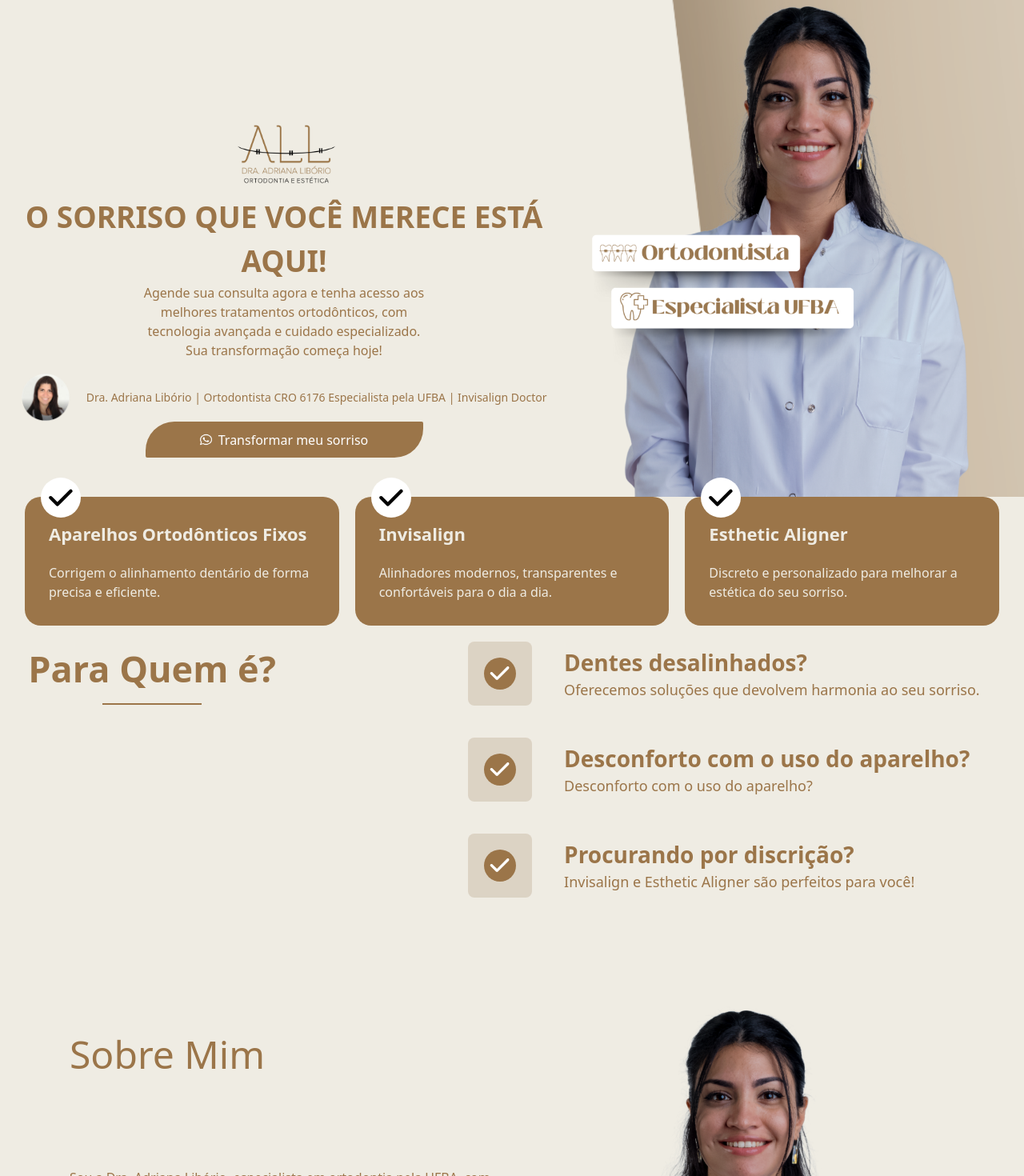
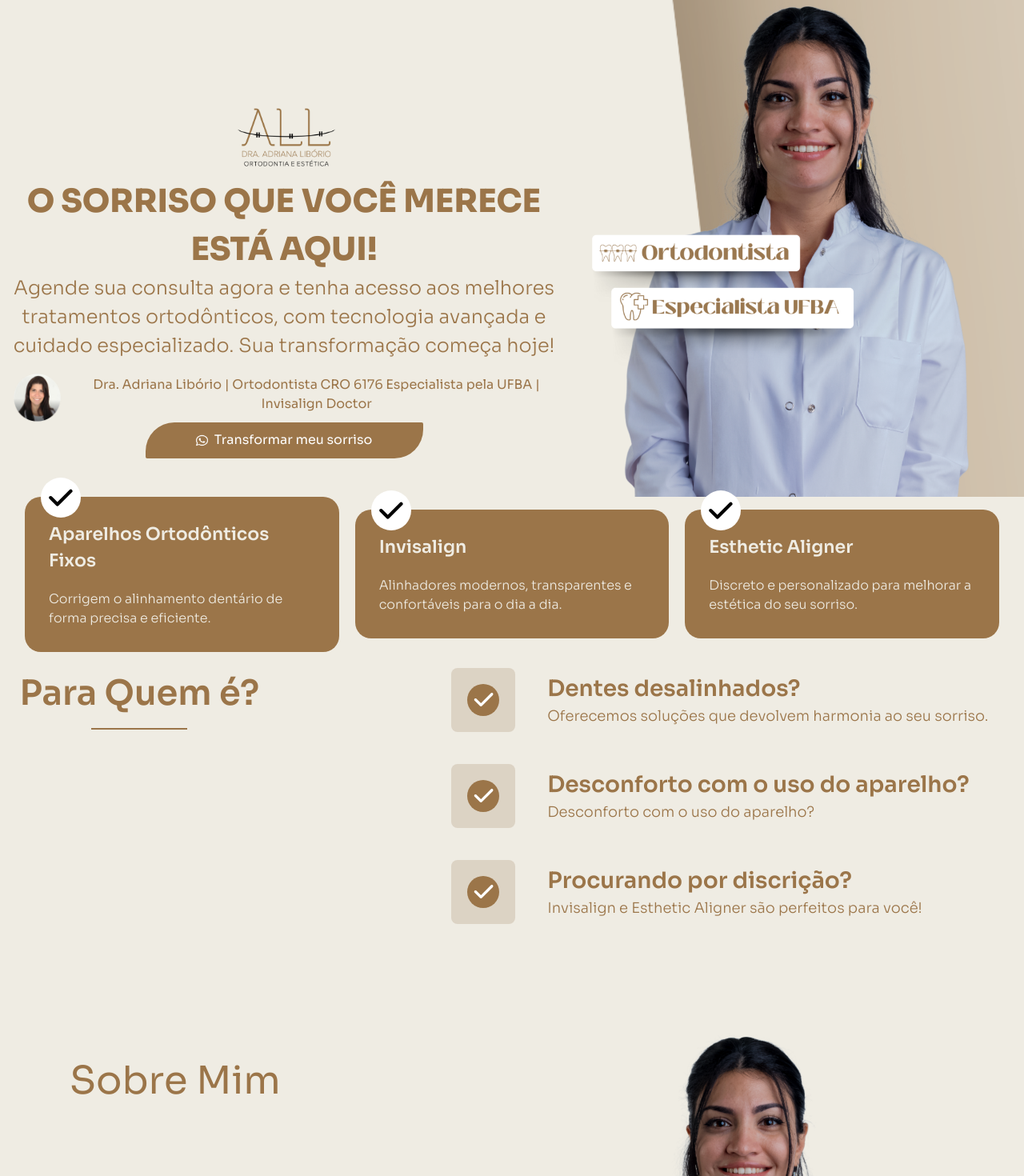
Before and after one commit to XmonkeySites/odonto2, a React (Vite) app: page / in a window 1280 px wide. Shown: the top 1470 px of the page at 80% size. Built offline with nearby package versions, Linux system fonts and the light colour scheme.

Commit message:
finalized fonts

```diff
--- a/package.json
+++ b/package.json
@@ -10,6 +10,9 @@
     "preview": "vite preview"
   },
   "dependencies": {
+    "@fontsource/montserrat": "^5.1.1",
+    "@fontsource/poppins": "^5.1.1",
+    "@fontsource/sora": "^5.1.1",
     "@tailwindcss/vite": "^4.0.3",
     "framer-motion": "^12.0.6",
     "react": "^18.3.1",
--- a/src/components/Header/Header.jsx
+++ b/src/components/Header/Header.jsx
@@ -1,4 +1,11 @@
 import bg from "/bg.png";
+import '@fontsource/sora';
+import '@fontsource/sora/800.css';
+import '@fontsource/montserrat/600.css';
+import '@fontsource/sora/700.css';
+import '@fontsource/sora/600.css';
+import '@fontsource/sora/300.css';
+import '@fontsource/sora/200.css';
 import aparelho from "/aparelho.png";
 import semAparelho from "/semAparelho.png";
 import { ReactCompareSlider, ReactCompareSliderImage } from 'react-compare-slider';
@@ -38,16 +45,16 @@ export function Header() {
     <section className="flex flex-col items-center justify-center h-auto gap-0 bg-[#EFECE3] ">
       {/* Logo Centralizado */}
       <section
-  className="flex flex-col gap-10 px-[1rem] items-center xl:flex-row 2xl:px-[3.75rem] w-full"
+  className="flex flex-col gap-10 px-[1rem] items-center xl:flex-row 2xl:px-[3.75rem] w-full "
   style={{ backgroundImage: `url(${bg})` }}
 >
-  <div className="relative flex flex-col items-center">
-    <div className="pt-[5rem] flex flex-col items-center mt-5">
-      <img className="w-[11.5rem] h-[5.375rem]" src={logo} alt="Logo" />
-      <h2 className="font-sans font-extrabold text-[2.3125rem] text-[#9B7549] mt-2 text-center">
+  <div className="relative flex flex-col items-center xl:items-center xl:self-center 2xl:self-start 2xl:pl-[10rem] ">
+    <div className="pt-[5rem] flex flex-col items-center xl:items-center 2xl:self-start xl:self-center">
+      <img className="w-[11.5rem] h-[5.375rem] xl:item 2xl:w-[23.5rem] 2xl:h-auto 2xl:relative 2xl:right-[11rem]" src={logo} alt="Logo" />
+      <h2 className="font- font-extrabold text-[2.5rem] text-[#9B7549] mt-2 text-center xl:text-center 2xl:text-left 2xl:text-[3rem]">
         O SORRISO QUE VOCÊ MERECE ESTÁ AQUI!
       </h2>
-      <p className="text-center text-[#9B7549] font-sans font-light max-w-[22.5rem]">
+      <p className="text-center text-[1.5rem] text-[#9B7549] font-light xl:text-center 2xl:text-left">
         Agende sua consulta agora e tenha acesso aos melhores tratamentos
         ortodônticos, com tecnologia avançada e cuidado especializado. Sua
         transformação começa hoje!
@@ -55,13 +62,13 @@ export function Header() {
     </div>
 
     {/* Informações da Dra. Adriana */}
-    <div className="flex gap-5 items-center mt-4">
+    <div className="flex gap-5 items-center mt-4 xl:self-center 2xl:self-start">
       <img
         className="w-[3.83rem] h-[3.83rem]"
         src={fotinha}
         alt="Dra. Adriana Libório"
       />
-      <span className="text-[#9B7549] font-sans text-[0.875rem]">
+      <span className="text-[#9B7549] text-[1rem] xl:text-center 2xl:text-left 2xl:text-[1.2rem] mb-[.5rem]">
         Dra. Adriana Libório | Ortodontista CRO 6176 Especialista pela
         UFBA | Invisalign Doctor
       </span>
@@ -71,8 +78,11 @@ export function Header() {
     <Watz />
   </div>
 
-  <img src={home} alt="" className="relative w-full md:w-[28.125rem] xl:w-[33.125rem]" />
+  <img src={home} alt="" className="relative w-full md:w-[28.125rem] xl:w-[33.125rem] 2xl:w-[37.7rem]" />
 </section>
+
+
+
 
       {/* Seção com ícone de Check e retângulo */}
       <section className="flex flex-col items-center justify-center w-full px-[0.9375rem]">
@@ -85,8 +95,8 @@ export function Header() {
       {/* Seção "Para Quem é?" */}
       <section className="flex flex-col gap-7 px-[15px] mt-5 md:grid md:grid-cols-2 xl:flex xl:flex-row md:px-0 md:pr-5 xl:gap-60 2xl:px-50">
         {/* Título e linha horizontal centralizados */}
-        <div className="flex flex-col items-center  text-[#9B7549] font-[600] text-[29px] gap-2.5 ">
-          <span className="text-center md:text-[40px] xl:text-[45px]">
+        <div className=" justify-start flex flex-col items-center  text-[#9B7549] font-[600] text-[29px] gap-2.5 ">
+          <span className="text-center md:text-[40px] xl:text-[2.7rem] 2xl:whitespace-nowrap">
             Para Quem é?
           </span>
 
@@ -205,7 +215,7 @@ export function Header() {
             <div className="relative w-[90%] max-w-[43.75rem] bg-[#A98964]/40 rounded-[0.5rem] p-6 border border-[#EFECE3]/50 flex flex-col items-center gap-4 sm:gap-[0.5rem] md:gap-4 transition-all duration-300 ease-in-out sm:w-[75%] sm:size-95  md:flex-col md:size-auto md:w-[85%] lg:w-[43.75rem] xl:w-[37.5rem] 2xl:w-[46.875rem]">
     <div className="flex flex-col items-center">
 
-     <h2 className="text-[#EFECE3] text-[1.5rem] font-semibold text-center sm:text-[1.625rem] md:text-[1.75rem] lg:text-[1.875rem] xl:text-[2rem] z-[99]">
+     <h2 className="font-[montserrat] text-[#EFECE3] text-[1.5rem] font-semibold text-center sm:text-[1.625rem] md:text-[1.75rem] lg:text-[1.875rem] xl:text-[2rem] z-[99]">
         Entre em Contato Comigo!
       </h2>
       <h3 className="text-[#EFECE3] text-[0.875rem] font-extralight sm:text-[0.9375rem] md:text-[1rem] lg:text-[1.0625rem] xl:text-[1.125rem]">
--- a/src/components/contact.jsx
+++ b/src/components/contact.jsx
@@ -29,8 +29,8 @@ function InfoCard({ type, text }) {
     type === "insta"
       ? "w-[13rem] min-h-[2.5rem]  xl:w-[20rem]" // Box menor para Instagram
       : type === "email"
-      ? "min-w-[16rem] min-h-[3.25rem] xl:w-[26rem]" // Box maior para Email
-      : "min-w-[15rem] min-h-[2.938rem] xl:w-[23rem] "; // Box padrão para os outros
+      ? "min-w-[16rem] min-h-[2.938rem] xl:w-[26rem]" // Box maior para Email
+      : "min-w-[16rem] min-h-[2.938rem] xl:w-[26rem] "; // Box padrão para os outros
 
   return (
     <div
--- a/src/index.css
+++ b/src/index.css
@@ -1,4 +1,5 @@
 @import "tailwindcss";
+@import '@fontsource/sora';
 
 
 @keyframes fadeLeftRight {
@@ -11,8 +12,9 @@
   animation: fadeLeftRight 3s infinite ease-in-out;
 }
 
-
-
+body{
+  font-family: 'sora', sans-serif;
+}
 
 
 /* @import url('https://fonts.googleapis.com/css2?family=Sora:wght@400;600&display=swap'); */
```
Also changed, not shown: 1 other file (tests, documents, lock files or other folders).
